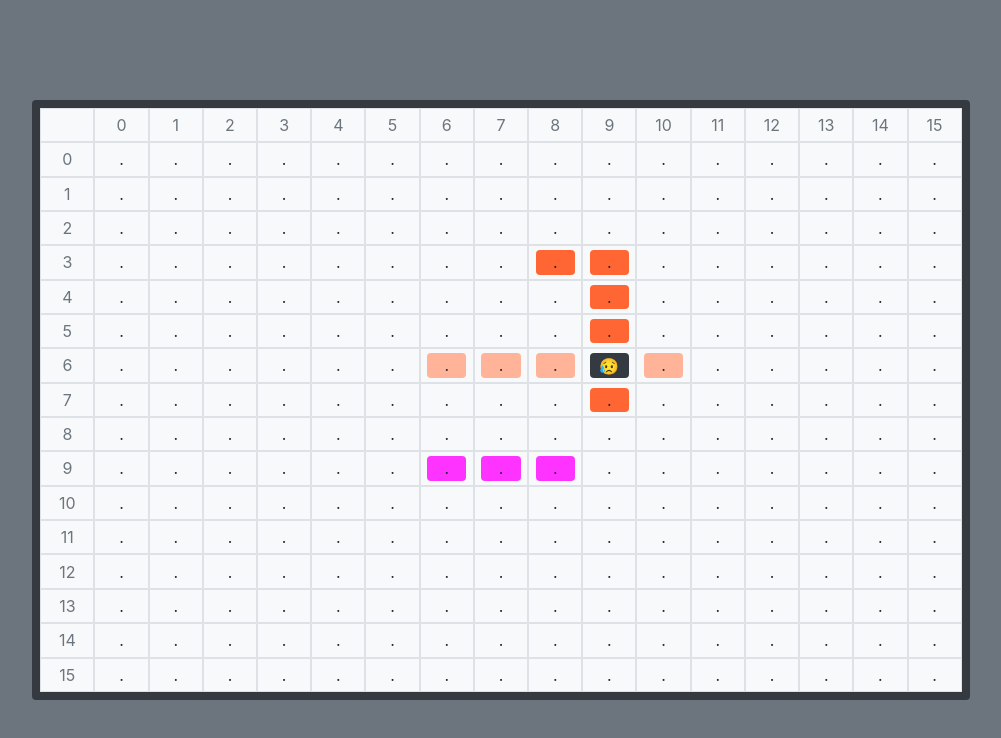
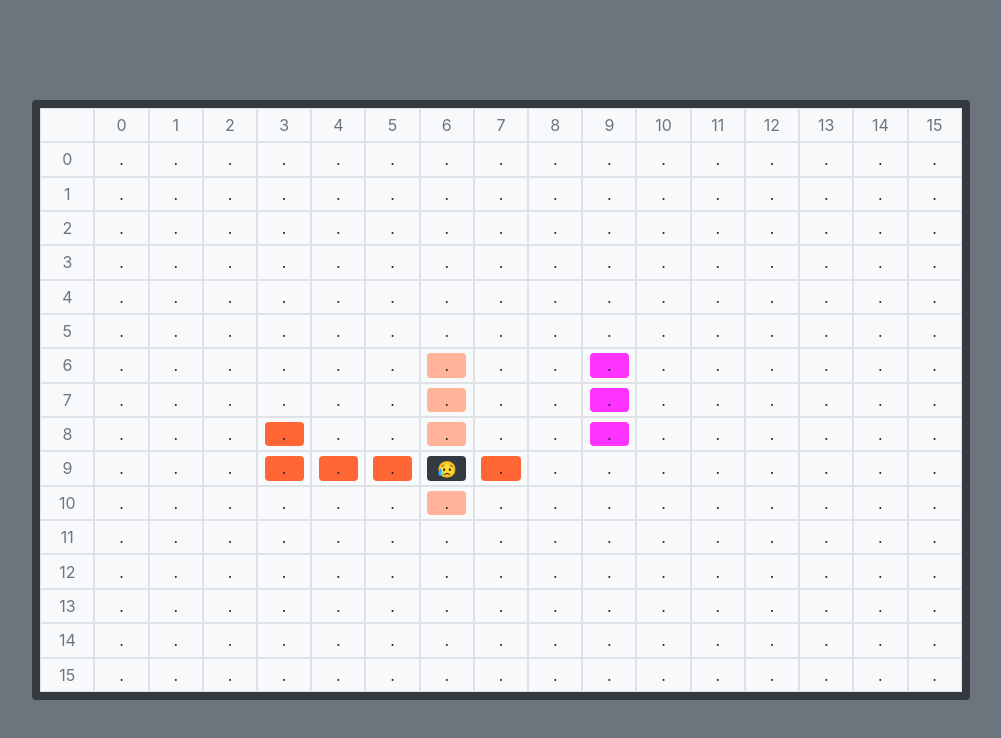
Before and after one commit to Ukasz09/pcb-design-problem-ui, an Angular app: page / in a window 1280 px wide. Shown: the top 738 px of the page, without its empty margins (139-1140 px from the left). Built offline with nearby package versions, Linux system fonts and the light colour scheme.

Commit message:
Fix x and y order

```diff
--- a/src/app/app.component.html
+++ b/src/app/app.component.html
@@ -1,6 +1,6 @@
 <div class="container-fluid bg-secondary vh-100 d-flex align-items-center">
   <div class="mx-auto my-auto w-75 h-75 bg-dark rounded p-2">
-    <!-- ------------------------------------------- column indexes ------------------------------------------- -->
+    <!-- ------------------------------------------- X indexes ------------------------------------------- -->
     <div
       class="d-flex flex-row rounded bg-light text-muted"
       [style.height.%]="blockSize"
@@ -12,41 +12,39 @@
         <span class="w-75 h-75 text-center text-light rounded">*</span>
       </div>
       <div
-        *ngFor="let item of [].constructor(columnsQty); let colIndex = index"
+        *ngFor="let _ of [].constructor(columnsQty); let x = index"
         class="d-flex border justify-content-center align-items-center"
         [style.width.%]="blockSize"
       >
-        <span class="w-75 h-75 text-center rounded">{{ colIndex }}</span>
+        <span class="w-75 h-75 text-center rounded">{{ x }}</span>
       </div>
     </div>
 
     <!-- ------------------------------------------- content ------------------------------------------- -->
     <div
-      *ngFor="let item of [].constructor(rowsQty); let rowIndex = index"
+      *ngFor="let _ of [].constructor(rowsQty); let y = index"
       class="d-flex flex-row rounded bg-light"
       [style.height.%]="blockSize"
     >
-      <!-- ----------------------- row index ---------------------- -->
+      <!-- ----------------------- Y index ---------------------- -->
       <div
         class="border d-flex justify-content-center align-items-center"
         [style.width.%]="blockSize"
       >
-        <span class="w-75 h-75 text-center rounded text-muted">{{
-          rowIndex
-        }}</span>
+        <span class="w-75 h-75 text-center rounded text-muted">{{ y }}</span>
       </div>
       <!-- ----------------------- content ---------------------- -->
       <div
-        *ngFor="let item of [].constructor(columnsQty); let colIndex = index"
+        *ngFor="let _ of [].constructor(columnsQty); let x = index"
         class="border d-flex justify-content-center align-items-center"
         [style.width.%]="blockSize"
       >
         <span
           class="w-75 h-75 text-center rounded"
-          [ngClass]="getBlockTextStyles(rowIndex, colIndex)"
-          [style.background-color]="getBlockColor(rowIndex, colIndex)"
+          [ngClass]="getBlockTextStyles(x, y)"
+          [style.background-color]="getBlockColor(x, y)"
         >
-          {{ getBlockTextContent(rowIndex, colIndex) }}
+          {{ getBlockTextContent(x, y) }}
         </span>
       </div>
     </div>
--- a/src/app/app.component.ts
+++ b/src/app/app.component.ts
@@ -48,19 +48,19 @@ export class AppComponent implements OnInit {
     }
   }
 
-  getBlockColor(rowIndex: number, colIndex: number): string {
-    return this.colorsMatrix[rowIndex][colIndex];
+  getBlockColor(x: number, y: number): string {
+    return this.colorsMatrix[x][y];
   }
 
-  getBlockTextStyles(rowIndex: number, colIndex: number): string {
+  getBlockTextStyles(x: number, y: number): string {
     const centerFix = 'd-flex justify-content-center align-items-center';
-    return this.getBlockColor(rowIndex, colIndex) === this.overlappedPathColor
+    return this.getBlockColor(x, y) === this.overlappedPathColor
       ? `text-warning font-weight-bold ${centerFix}`
       : '';
   }
 
-  getBlockTextContent(rowIndex: number, colIndex: number): string {
-    return this.getBlockColor(rowIndex, colIndex) === this.overlappedPathColor
+  getBlockTextContent(x: number, y: number): string {
+    return this.getBlockColor(x, y) === this.overlappedPathColor
       ? this.overlapedPathContent
       : '.';
   }
--- a/src/app/input-data.ts
+++ b/src/app/input-data.ts
@@ -1,4 +1,7 @@
 export class InputData {
+  // data -> path[]
+  // path -> segment[]
+  // segment -> [x,y]
   static data = [
     [
       [3, 8],
```
